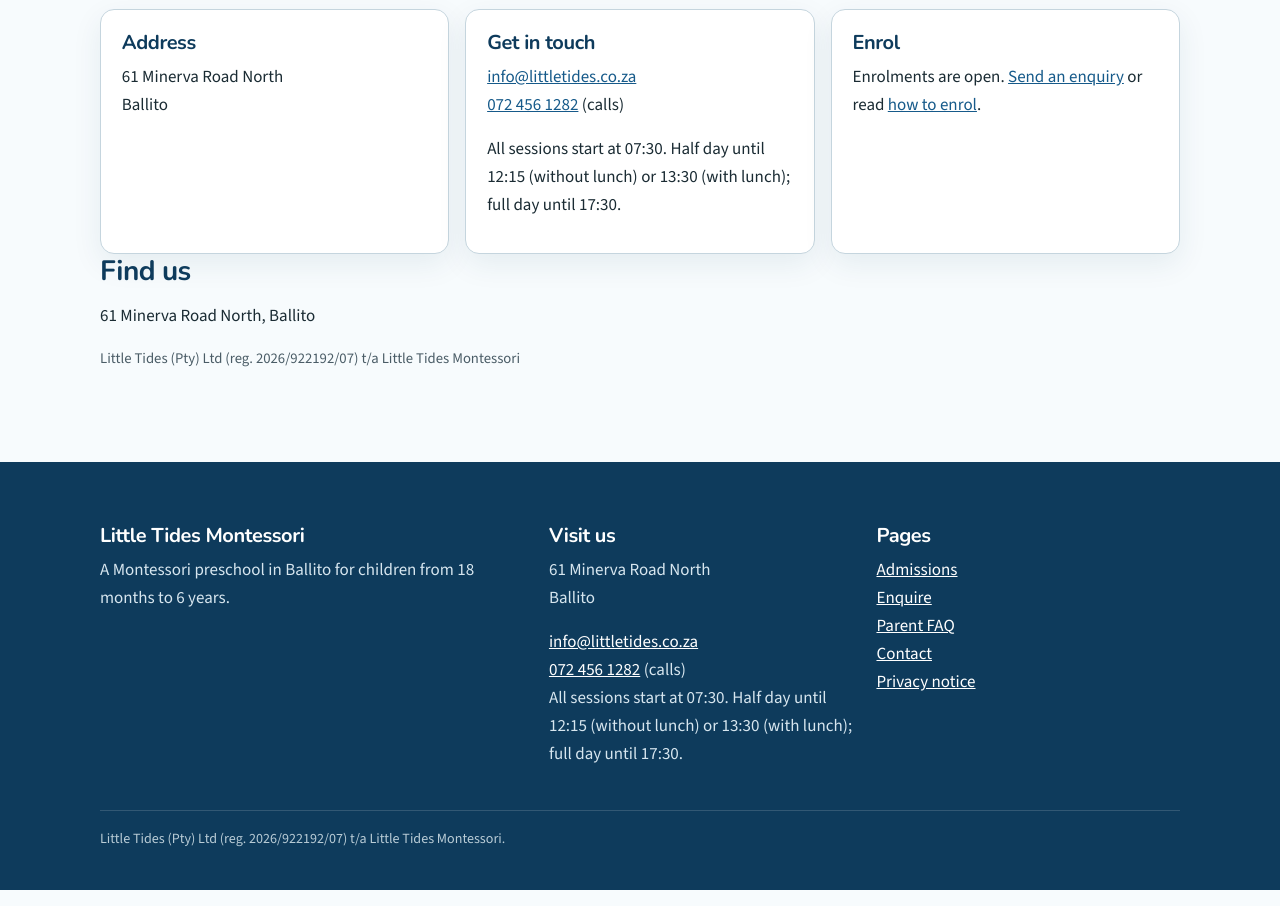
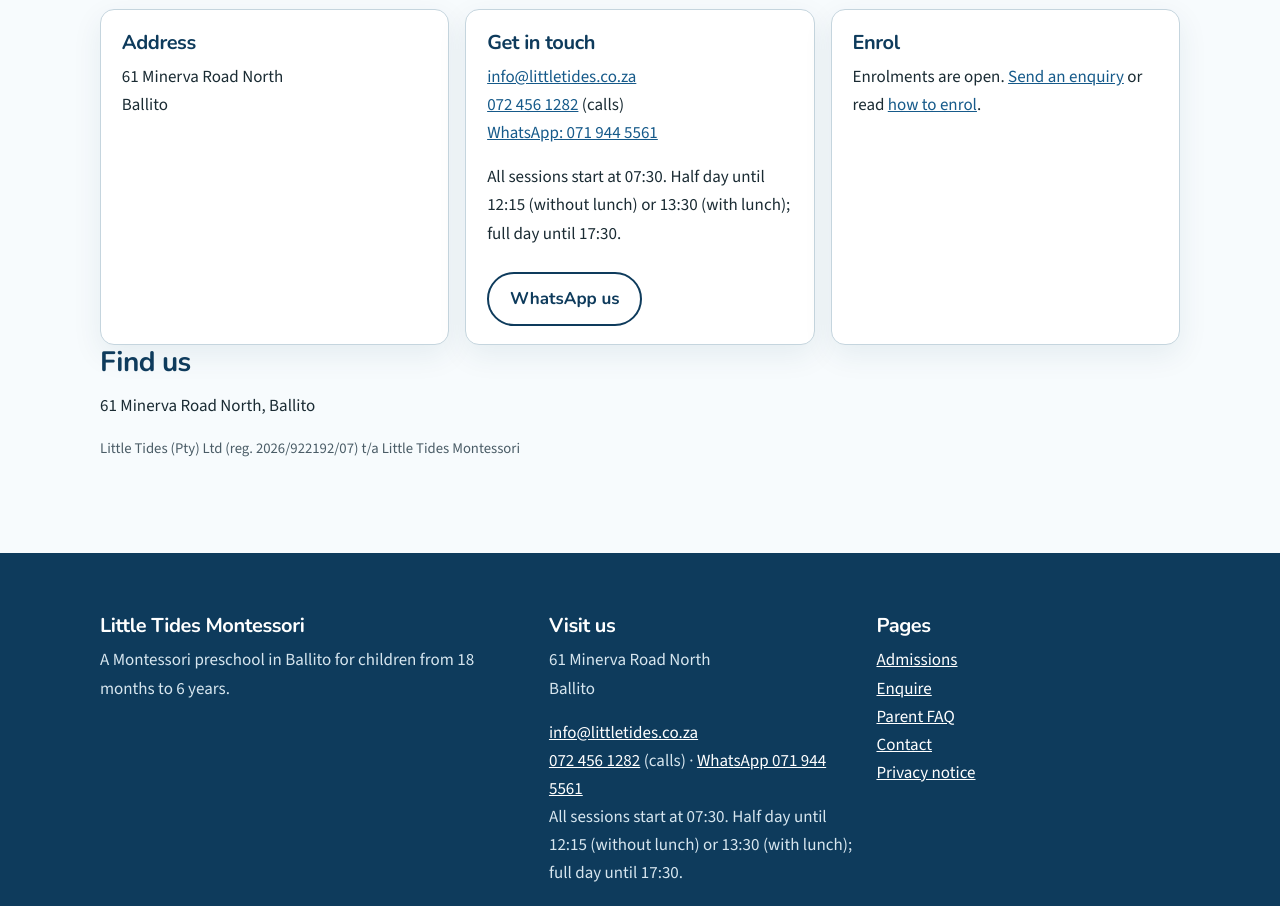
Before and after one commit to deonvdberg1/littletides.co.za, a plain HTML site: page contact.html in a window 1280 px wide. Shown: the part 360-1266 px from the top of the page. Drawn offline with nearby package versions, Linux system fonts and the light colour scheme.

Commit message:
Add WhatsApp contact (draft, not published)

```diff
--- a/contact.html
+++ b/contact.html
@@ -57,8 +57,11 @@
           </article>
           <article class="card">
             <h3>Get in touch</h3>
-            <p><a href="mailto:info@littletides.co.za">info@littletides.co.za</a><br><a href="tel:+27724561282">072 456 1282</a> (calls)</p>
+            <p><a href="mailto:info@littletides.co.za">info@littletides.co.za</a><br><a href="tel:+27724561282">072 456 1282</a> (calls)<br><a href="https://wa.me/27719445561" target="_blank" rel="noopener" aria-label="WhatsApp chat">WhatsApp: 071 944 5561</a></p>
             <p>All sessions start at 07:30. Half day until 12:15 (without lunch) or 13:30 (with lunch); full day until 17:30.</p>
+            <div class="actions">
+              <a class="btn btn-ghost" href="https://wa.me/27719445561" target="_blank" rel="noopener">WhatsApp us</a>
+            </div>
           </article>
           <article class="card">
             <h3>Enrol</h3>
@@ -82,7 +85,7 @@
         <div>
           <h3>Visit us</h3>
           <p>61 Minerva Road North<br>Ballito</p>
-          <p><a href="mailto:info@littletides.co.za">info@littletides.co.za</a><br><a href="tel:+27724561282">072 456 1282</a> (calls)<br>All sessions start at 07:30. Half day until 12:15 (without lunch) or 13:30 (with lunch); full day until 17:30.</p>
+          <p><a href="mailto:info@littletides.co.za">info@littletides.co.za</a><br><a href="tel:+27724561282">072 456 1282</a> (calls) · <a href="https://wa.me/27719445561" target="_blank" rel="noopener">WhatsApp 071 944 5561</a><br>All sessions start at 07:30. Half day until 12:15 (without lunch) or 13:30 (with lunch); full day until 17:30.</p>
         </div>
         <div>
           <h3>Pages</h3>
```
Also changed, not shown: about.html (+1 -1 lines), admissions.html (+1 -1 lines), approach.html (+1 -1 lines), enquire.html (+1 -1 lines), faq.html (+1 -1 lines), index.html (+1 -1 lines), privacy.html (+1 -1 lines), programmes.html (+1 -1 lines).
